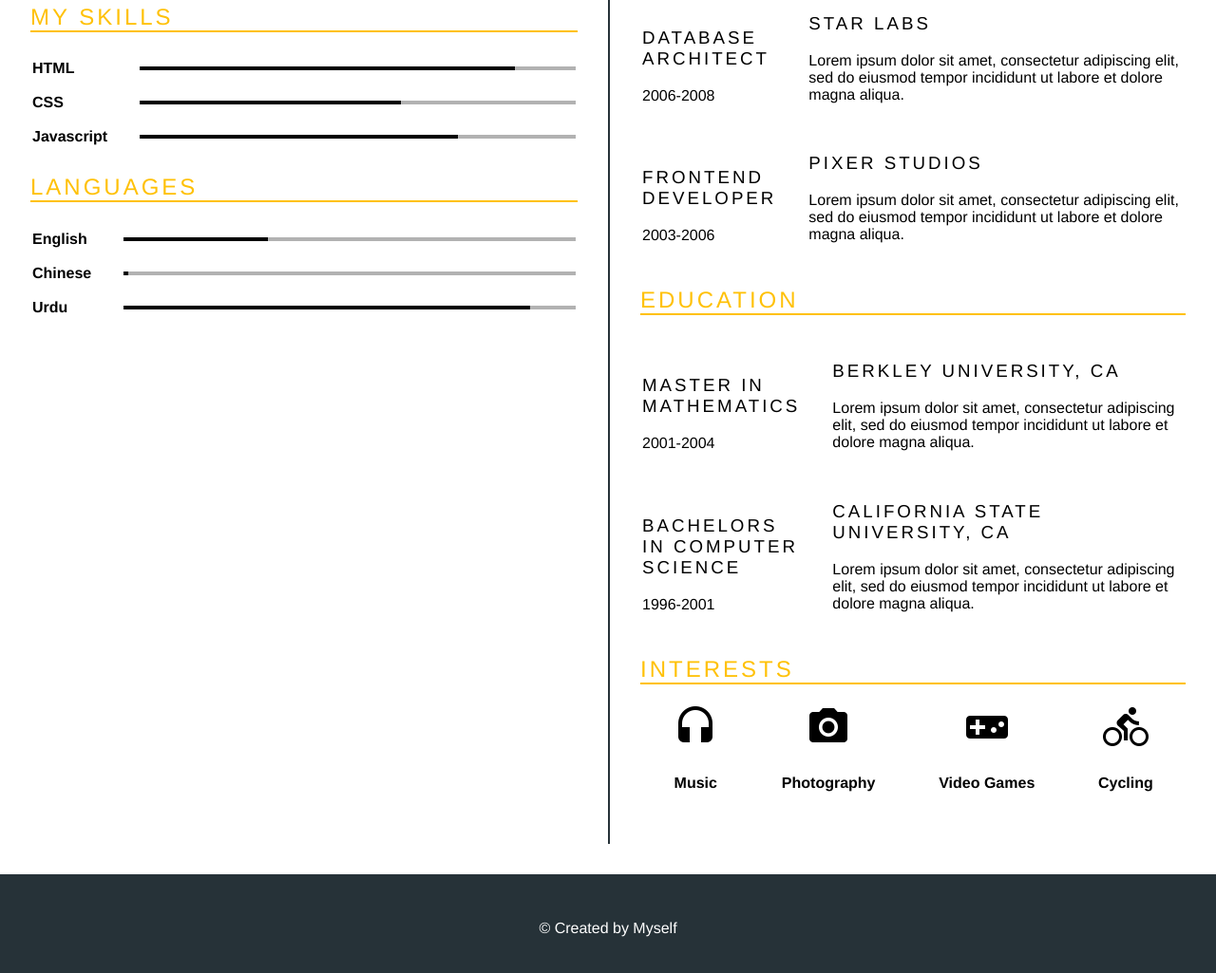
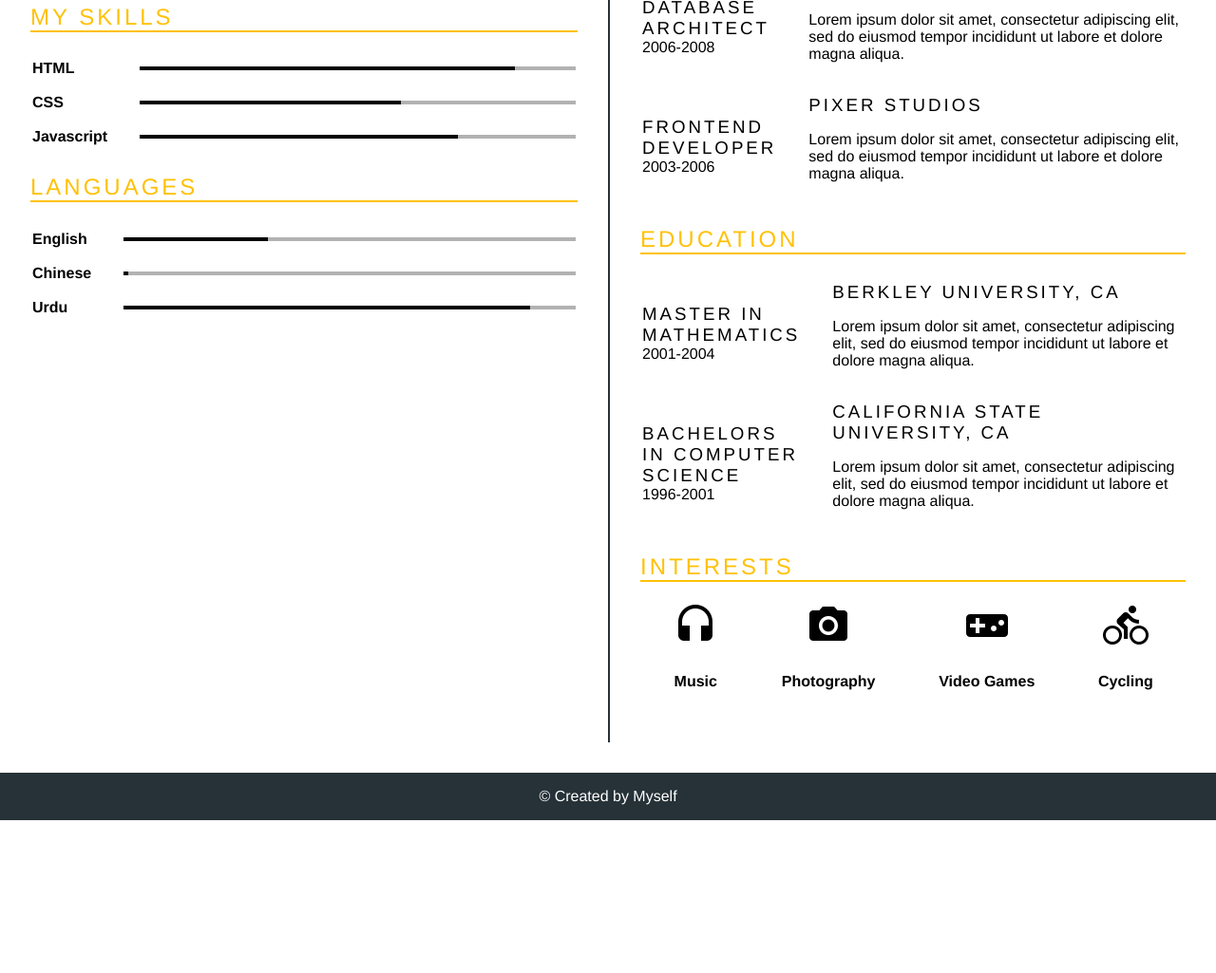
Before and after one commit to FarooqAR/learn-html-css, a plain HTML site: page index.html in a window 1280 px wide. Shown: the part 517-1542 px from the top of the page at 95% size. After the commit the page ends 1381 px from the top, so only its background shows below. Drawn offline with Linux system fonts and the light colour scheme.

Commit message:
wrapping up

```diff
--- a/styles.css
+++ b/styles.css
@@ -8,10 +8,15 @@ h1, h2, h3{
     letter-spacing: 3px;
 }
 header, footer{
-    padding: 3em 0;
     text-align: center;
     color: white;
     background-color: #263238;
+}
+header{
+    padding: 3em 0;
+}
+footer{
+    padding: 1em 0;
 }
 header h1,
 footer p{
@@ -52,6 +57,9 @@ header .contact span:last-child{
 }
 table{
     width: 100%;
+}
+table h3{
+    margin: 0;
 }
 table tr td{
     padding: 8px 0;
```
